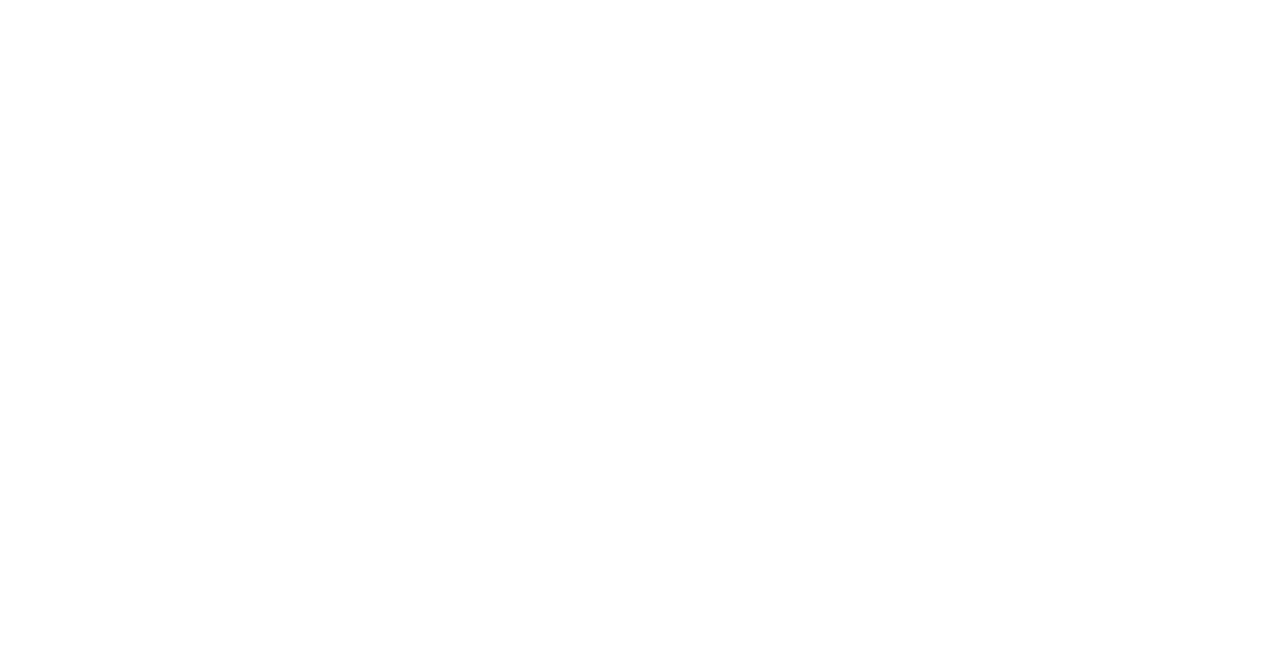
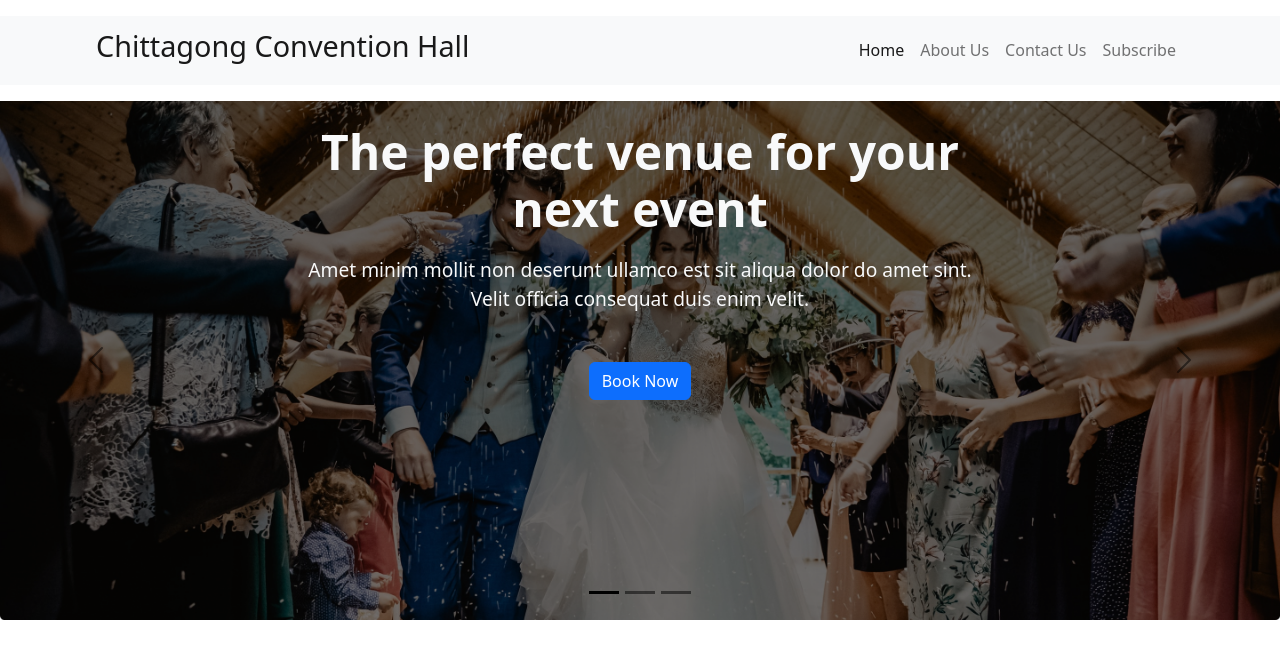
Before and after one commit to bd-dev-ismail/chittagong-convention-hall, a plain HTML site: page index.html in a window 1280 px wide. Drawn offline with nearby package versions, Linux system fonts and the light colour scheme.

Commit message:
Banner section

```diff
--- a/css/styles.css
+++ b/css/styles.css
@@ -0,0 +1,27 @@
+ @import url('https://fonts.googleapis.com/css2?family=Roboto:wght@400;500;700&display=swap');
+
+ html, body {
+     font-family: 'Roboto', sans-serif;
+     box-sizing: border-box;
+     overflow-x: hidden;
+ }
+/* Slider  */
+.navbar-brand h2 {
+    font-size: 1.8rem;
+}
+.carousel-caption{
+    margin-bottom: 180px;
+    padding: 0 100px;
+}
+.carousel-caption h5{
+    font-size: 3rem;
+    font-weight: 700;
+}
+.carousel-caption p{
+    font-size: 1.2rem;
+    padding-top: 10px;
+    text-align: center;
+}
+.carousel-dark .carousel-control-prev-icon{
+    color: #fff;
+}
--- a/index.html
+++ b/index.html
@@ -9,13 +9,95 @@
     <title>Chittagong Convention Hall</title>
     <!-- Favicon  -->
     <link rel="shortcut icon" href="images/favicon.jpg" type="image/x-icon">
+    <!-- Css File Link  -->
+    <link rel="stylesheet" href="css/styles.css">
     <!-- Bootstrap Css Cdn Link  -->
     <link href="https://cdn.jsdelivr.net/npm/bootstrap@5.2.0/dist/css/bootstrap.min.css" rel="stylesheet"
         integrity="sha384-gH2yIJqKdNHPEq0n4Mqa/HGKIhSkIHeL5AyhkYV8i59U5AR6csBvApHHNl/vI1Bx" crossorigin="anonymous">
+        <style>
+
+        </style>
 </head>
 
 <body>
+    <header>
+        <nav class="navbar navbar-expand-lg bg-light my-3">
+            <div class="container-fluid mx-5 px-5">
+                <a class="navbar-brand" href="#"><h2>Chittagong Convention Hall</h2></a>
+                <button class="navbar-toggler" type="button" data-bs-toggle="collapse" data-bs-target="#navbarSupportedContent"
+                    aria-controls="navbarSupportedContent" aria-expanded="false" aria-label="Toggle navigation">
+                    <span class="">
 
+                    </span>
+                </button>
+                <div class="collapse navbar-collapse justify-content-between" id="navbarSupportedContent">
+                    <ul class="navbar-nav ms-auto mb-2 mb-lg-0">
+                        <li class="nav-item">
+                            <a class="nav-link active" aria-current="page" href="#">Home</a>
+                        </li>
+                        <li class="nav-item">
+                            <a class="nav-link" href="#">About Us</a>
+                        </li>
+                        <li class="nav-item">
+                            <a class="nav-link" href="#">Contact Us</a>
+                        </li>
+                        <li class="nav-item">
+                            <a class="nav-link" href="#">Subscribe</a>
+                        </li>
+                    </ul>
+                </div>
+            </div>
+        </nav>
+    </header>
+    <section>
+        <main>
+            <div id="carouselExampleDark" class="carousel carousel-dark slide" data-bs-ride="carousel">
+                <div class="carousel-indicators">
+                    <button type="button" data-bs-target="#carouselExampleDark" data-bs-slide-to="0" class="active"
+                        aria-current="true" aria-label="Slide 1"></button>
+                    <button type="button" data-bs-target="#carouselExampleDark" data-bs-slide-to="1" aria-label="Slide 2"></button>
+                    <button type="button" data-bs-target="#carouselExampleDark" data-bs-slide-to="2" aria-label="Slide 3"></button>
+                </div>
+                <div class="carousel-inner">
+                    <div class="carousel-item active" data-bs-interval="10000">
+                        <img src="images/banner.png" class="d-block w-100" alt="...">
+                        <div class="carousel-caption text-light d-none d-md-block">
+                            <h5>The perfect venue for your <br>
+                            next event</h5>
+                            <p class="mb-5">Amet minim mollit non deserunt ullamco est sit aliqua dolor do amet sint. Velit officia consequat duis enim velit.</p>
+                            <button class="btn btn-primary">Book Now</button>
+                        </div>
+                    </div>
+                    <div class="carousel-item" data-bs-interval="2000">
+                        <img src="images/banner.png" class="d-block w-100" alt="...">
+                        <div class="carousel-caption text-light d-none d-md-block">
+                            <h5>The perfect venue for your <br>
+                            next event</h5>
+                            <p class="mb-5">Amet minim mollit non deserunt ullamco est sit aliqua dolor do amet sint. Velit officia consequat duis enim velit.</p>
+                            <button class="btn btn-primary">Book Now</button>
+                        </div>
+                    </div>
+                    <div class="carousel-item">
+                        <img src="images/banner.png" class="d-block w-100" alt="...">
+                        <div class="carousel-caption text-light d-none d-md-block">
+                            <h5>The perfect venue for your <br>
+                            next event</h5>
+                            <p class="mb-5"> Amet minim mollit non deserunt ullamco est sit aliqua dolor do amet sint. Velit officia consequat duis enim velit.</p>
+                            <button class="btn btn-primary">Book Now</button>
+                        </div>
+                    </div>
+                </div>
+                <button class="carousel-control-prev" type="button" data-bs-target="#carouselExampleDark" data-bs-slide="prev">
+                    <span class="carousel-control-prev-icon" aria-hidden="true"></span>
+                    <span class="visually-hidden ">Previous</span>
+                </button>
+                <button class="carousel-control-next" type="button" data-bs-target="#carouselExampleDark" data-bs-slide="next">
+                    <span class="carousel-control-next-icon" aria-hidden="true"></span>
+                    <span class="visually-hidden">Next</span>
+                </button>
+            </div>
+        </main>
+    </section>
 
 
     <!-- Bootstrap JavaScript Cdn Link  -->
```
